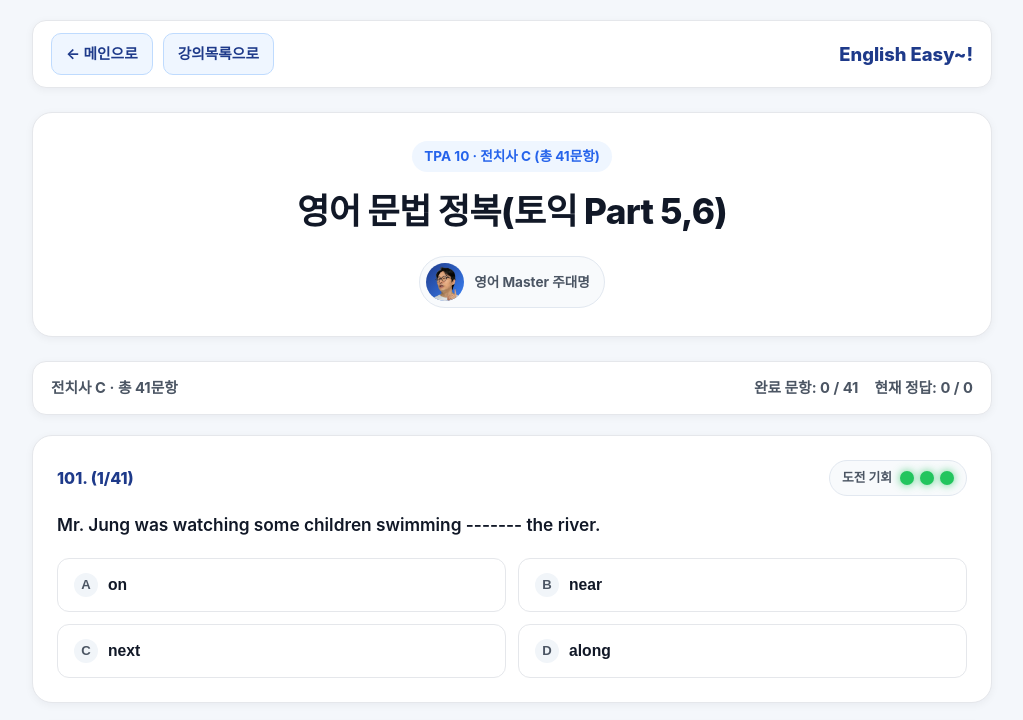
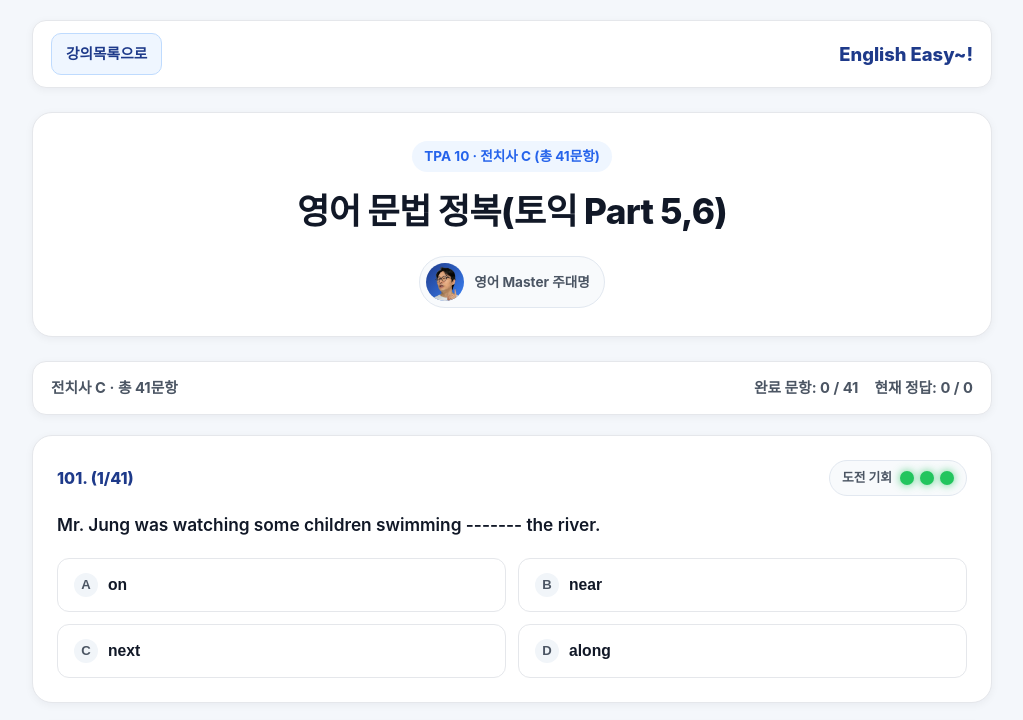
Before and after one commit to jootoma-eng/hackers_class, a plain HTML site: page TPA practice web/TPA_10_전치사2.html in a window 1280 px wide. Shown: the top 720 px of the page, without its empty margins (128-1151 px from the left). Drawn offline with Linux system fonts and the light colour scheme.

Commit message:
Add files via upload

```diff
--- a/TPA practice web/TPA_10_전치사2.html
+++ b/TPA practice web/TPA_10_전치사2.html
@@ -608,7 +608,6 @@
     <!-- 상단 내비게이션 -->
     <header class="top-nav">
       <div class="nav-left">
-        <a class="nav-btn" href="../index.html">← 메인으로</a>
         <a class="nav-btn" href="../TPA_practice_main.html">강의목록으로</a>
       </div>
       <span class="site-brand">English Easy~!</span>
```
Also changed, not shown: TPA practice web/TPA_11_to부정사.html (+0 -1 lines), TPA practice web/TPA_12_동명사.html (+0 -1 lines), TPA practice web/TPA_13_분사.html (+0 -1 lines), TPA practice web/TPA_14_명사.html (+0 -1 lines), TPA practice web/TPA_15_대명사.html (+0 -1 lines), TPA practice web/TPA_16_형용사.html (+0 -1 lines), TPA practice web/TPA_17_부사1.html (+0 -1 lines), TPA practice web/TPA_18_부사2.html (+0 -1 lines), TPA practice web/TPA_19_비교.html (+0 -1 lines), TPA practice web/TPA_1_문장구조.html (+0 -1 lines), TPA practice web/TPA_20_병치도치생략.html (+0 -1 lines), TPA practice web/TPA_2_동사형태구조.html (+0 -1 lines), TPA practice web/TPA_3_수일치.html (+0 -1 lines), TPA practice web/TPA_4_태.html (+0 -1 lines), 5 more files.
